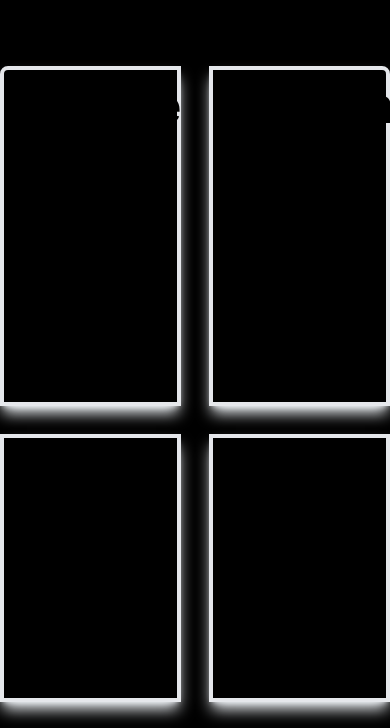
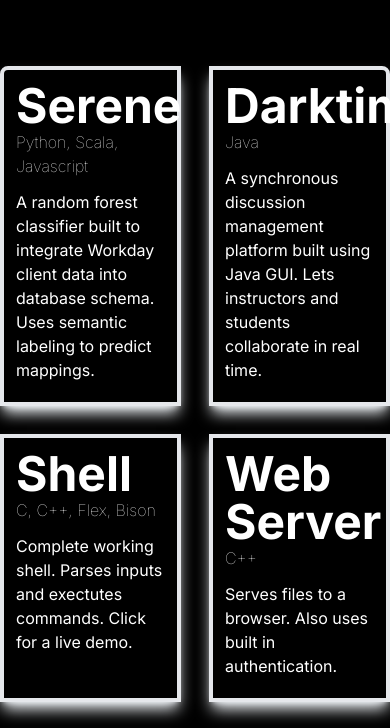
Before and after one commit to bkinaan/bkinaan.github.io, a Next.js app: page / in a window 390 px wide. Shown: the part 788-1516 px from the top of the page. Built offline with nearby package versions, Linux system fonts and the light colour scheme; a web font is replaced by a local one.

Commit message:
updated projects text to have white text (fix for mobile)

```diff
--- a/src/app/components/project.tsx
+++ b/src/app/components/project.tsx
@@ -24,9 +24,9 @@ export default function Project(props: {name: string, lang: string, desc: string
     {/* <div className="border-4 max-w-md shadow-lg shadow-slate-100 hover:translate-y-2 hover:shadow-md hover:shadow-slate-100 transition duration-300 ease-in-out"> */}
         <div className="pl-3 pb-5 pr-3">
             <a href={props.link}>
-            <div className="text-5xl pt-3 font-ss3 font-bold">{props.name}</div>
-            <div className="font-ss3 font-thin pb-3">{props.lang}</div>
-            <div className="font-ss3">{props.desc}</div>
+            <div className="text-white text-5xl pt-3 font-ss3 font-bold">{props.name}</div>
+            <div className="text-white font-ss3 font-thin pb-3">{props.lang}</div>
+            <div className="text-white font-ss3">{props.desc}</div>
             {/* <div className="font-ss3 font-extralight">Check it out <a href={props.link}>here</a></div>   */}
             </a>
         </div>
```
